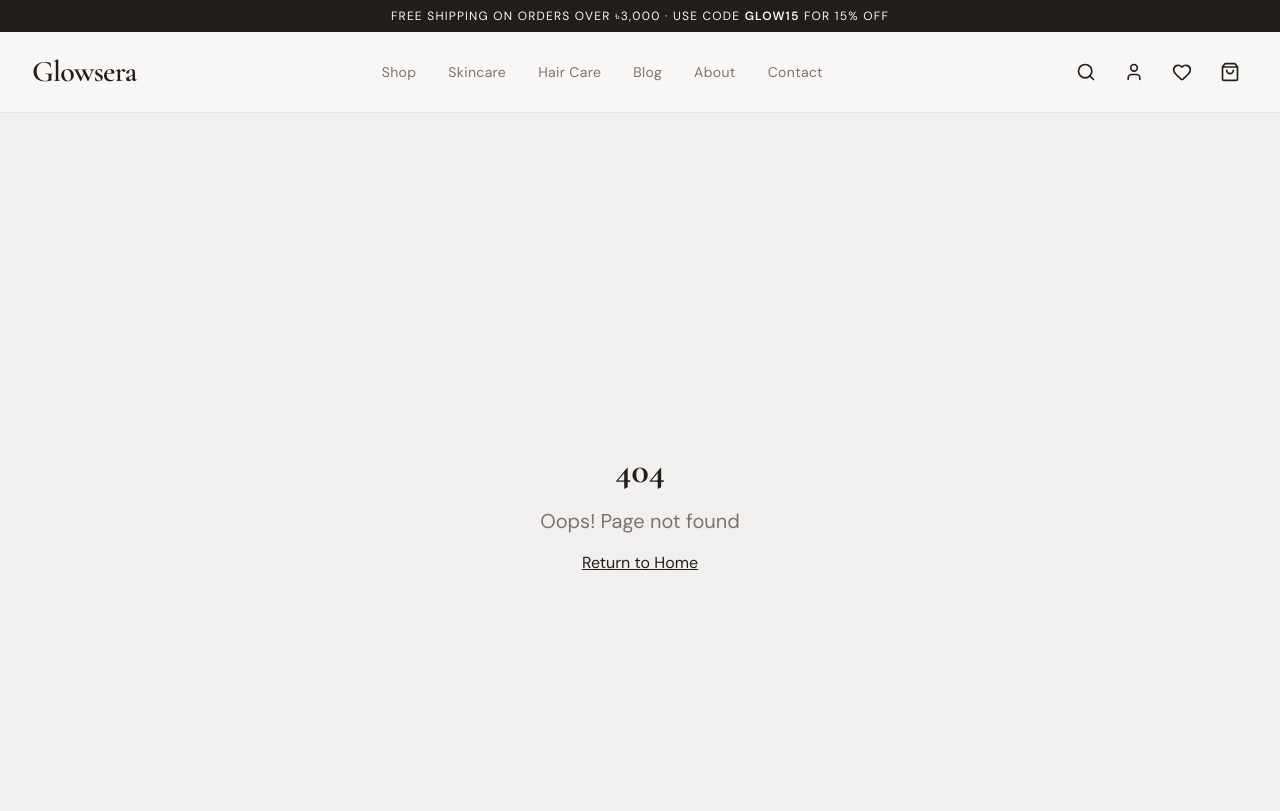
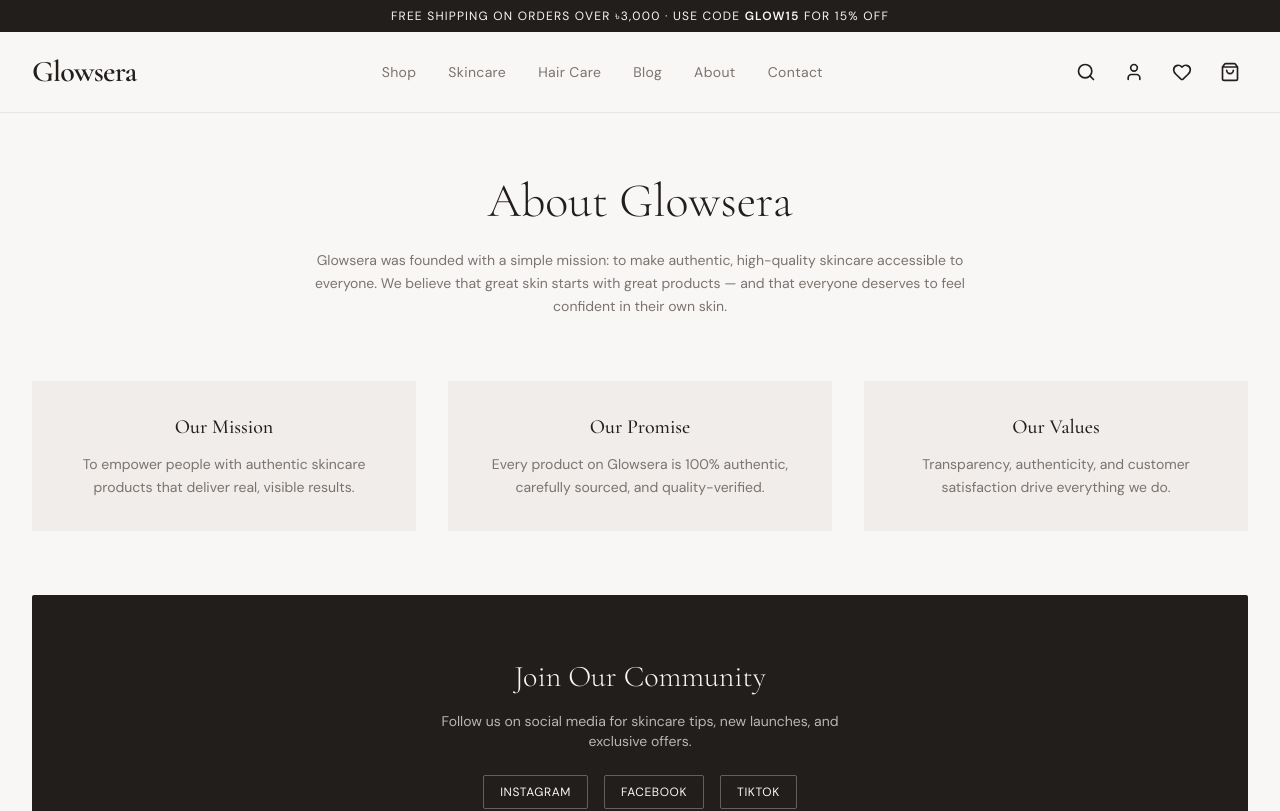
Before and after one commit to forhadreza43/glowsera-client, a Next.js app: page /about in a window 1280 px wide. Before the commit this address had no page. Shown: the top 811 px of the page. Built offline with nearby package versions, Linux system fonts and the light colour scheme.

Commit message:
added config

```diff
--- /dev/null
+++ b/app/about/page.tsx
@@ -0,0 +1,5 @@
+import AboutPage from "@/pages/AboutPage"
+
+export default function About() {
+  return <AboutPage />
+}
```
